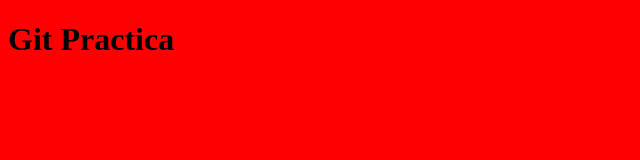
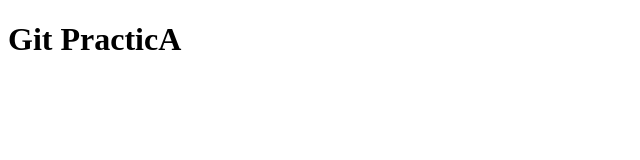
Before and after one commit to nonameDzod/myFirstProj, a plain HTML site: page index.html in a window 1280 px wide. Shown: the whole page, without its empty margins (0-640 px from the left). Drawn offline with Linux system fonts and the light colour scheme.

Commit message:
delete background blue

```diff
--- a/index.html
+++ b/index.html
@@ -5,9 +5,9 @@
     <meta name="viewport" content="width=device-width, initial-scale=1.0">
     <title>Git Project-main</title>
 </head>
-<body style="background-color: red;">
+<body>
     <header>
-        <h1>Git Practica</h1>
+        <h1>Git PracticA</h1>
     </header>
 </body>
 </html>
```
